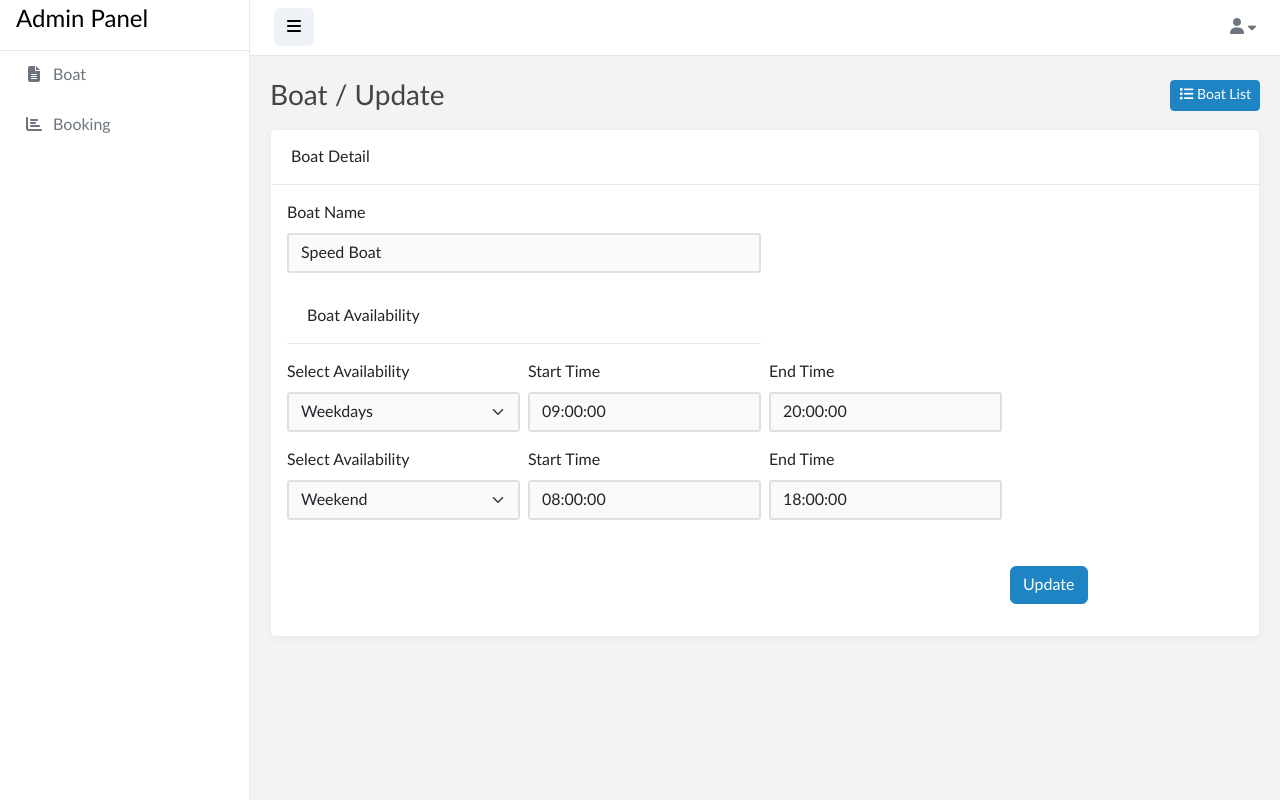
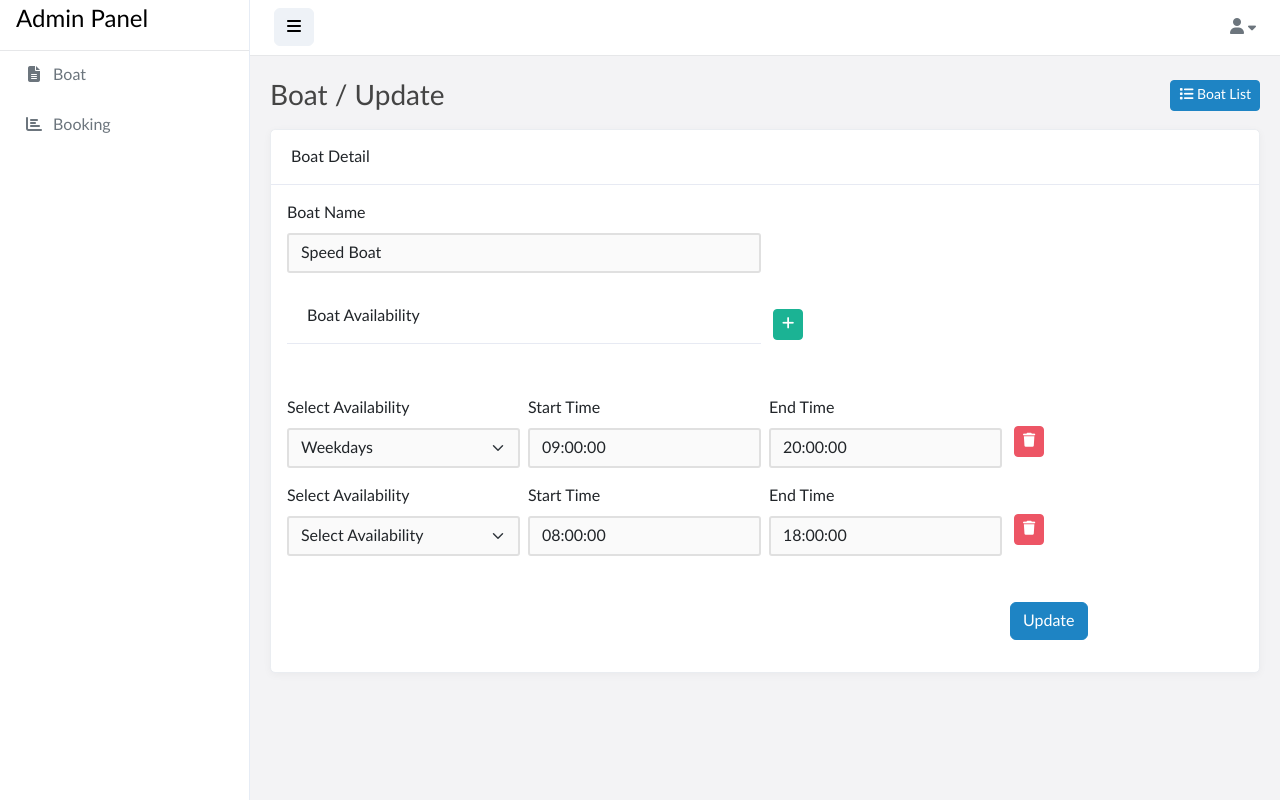
Before and after one commit to tanwiralam149/boat, a CodeIgniter app: page /boat/index.php/boatcontroller/edit/1 in a window 1280 px wide. Run offline with CodeIgniter, Linux system fonts and the light colour scheme; data comes from the database, SQL or seed files in the repository; some libraries are stand-ins or nearby versions.

Commit message:
AFTER MODIFICATION ASKED BY ANAND SIR BOAT ADD AND UPDATE MODIFIED

```diff
--- a/application/config/routes.php
+++ b/application/config/routes.php
@@ -1,7 +1,7 @@
 <?php
 defined('BASEPATH') OR exit('No direct script access allowed');
 
-$route['default_controller'] = 'Booking';
+$route['default_controller'] = 'BookingControllerFront';
 
 $route['admin'] = 'AuthController/login';
 $route['do_login'] = 'AuthController/do_login';
@@ -19,6 +19,6 @@ $route['update']='BoatController/update_boat';
 $route['booking/list']='BookingController/booking_list';
 $route['booking/delete']='BookingController/booking_delete';
 /*Booking for Frontend */
-$route['check-availability-type-time-acc-to-date']='Booking/check_availability_type_time_acc_to_date';
+$route['check-availability-type-time-acc-to-date']='BookingControllerFront/check_availability_type_time_acc_to_date';
 $route['404_override'] = '';
 $route['translate_uri_dashes'] = FALSE;
--- a/application/controllers/BoatController.php
+++ b/application/controllers/BoatController.php
@@ -10,11 +10,6 @@ class BoatController extends CI_Controller {
 	public function boat_list()
 	{
         $data['all_boats']=$this->Boat_model->get_all_boats_with_availability();
-
-        // echo "<pre>";
-        // print_r($data['all_boats']);
-
-
         $this->load->view('inc/header_view');
 		$this->load->view('boat/boat_list',$data);
         $this->load->view('inc/footer_view');
@@ -28,7 +23,20 @@ class BoatController extends CI_Controller {
 	}
 
 
+    public function check_boat_exists(){
+         $boat_name=$this->input->post('boat_name');
+         if ($this->Boat_model->boat_exists($boat_name)) {
+            $response = array(
+                'success' => true,
+            );
+        } else {
+            $response = array(
+                'success' => false,
+            );
+        }
 
+        echo json_encode($response);
+    }
     public function store(){
         $this->form_validation->set_rules('boat_name', 'Boat Name', 'required|trim|min_length[3]');
         if ($this->form_validation->run() == FALSE) {
@@ -87,6 +95,10 @@ class BoatController extends CI_Controller {
 
     public function edit($id){
         $data['boat']= $this->Boat_model->get_boat_with_availability($id);
+        // echo "<pre>";
+        // echo count($data['boat']['availabilities']);
+        // print_r($data['boat']);
+        // exit();
         if($data['boat']){
             $this->load->view('inc/header_view');
             $this->load->view('boat/boat_edit',$data);
@@ -106,18 +118,22 @@ class BoatController extends CI_Controller {
         $counter = $this->input->post('counter');
         $availability_data = [];
 
-        // $check_boat=$this->Boat_model->check_boat_exits($boat_id);
-        // if(!empty($check_boat)){
+        $check_boat=$this->Boat_model->check_boat_exits($boat_id);
+        if(!empty($check_boat)){
             for($i=1;$i<=$counter;$i++){
                 if (isset($_POST['availability_type_' . $i])) {
                     $availability_data[] = [
-                        'availability_type' => $this->input->post('availability_type_' . $i),
-                        'start_time'        => $this->input->post('start_time_' . $i),
-                        'end_time'          => $this->input->post('end_time_' . $i),
-                        'boat_id'          => $boat_id,
+                        'boat_availability_id'=>$this->input->post('boat_availability_id_'.$i),
+                        'availability_type' => $this->input->post('availability_type_'.$i),
+                        'start_time'        => $this->input->post('start_time_'.$i),
+                        'end_time'          => $this->input->post('end_time_'.$i),
+                        'boat_id'          =>  $boat_id,
                     ];
                 }
             }
+            // echo "<pre>";
+            // print_r($availability_data);
+            // exit();
 
             $result = $this->Boat_model->update_boat_with_availability($boat_name,$boat_id,$availability_data);
             if($result){
@@ -125,9 +141,9 @@ class BoatController extends CI_Controller {
             }else{
                 $this->session->set_flashdata('error', 'Failed to update boat.');
             }
-        // }else{
-        //     $this->session->set_flashdata('error', 'Invalid data.');
-        // }
+        }else{
+            $this->session->set_flashdata('error', 'Invalid data.');
+        }
 
         redirect('list');
     }
--- a/application/controllers/Booking.php
+++ b/application/controllers/BookingControllerFront.php
@@ -1,7 +1,7 @@
 <?php
 defined('BASEPATH') OR exit('No direct script access allowed');
 
-class Booking extends CI_Controller {
+class BookingControllerFront extends CI_Controller {
 
     public function __construct() {
         parent::__construct();
@@ -51,9 +51,7 @@ class Booking extends CI_Controller {
         if($hours < 2 ){
             echo json_encode(['success' => false, 'message' => 'Minimum 2-hour booking duration ','hours'=>$hours]);
         }else{
-
             $is_available = $this->Booking_model->check_boat_availability($boat_id, $booking_date, $start_time, $end_time);
-
             if ($is_available) {
                 echo json_encode(['success' =>true, 'message' => 'Boat is available for booking.','hours'=>$hours]);
             } else {
--- a/application/models/Boat_model.php
+++ b/application/models/Boat_model.php
@@ -56,14 +56,15 @@ class Boat_model extends CI_Model {
         $this->db->trans_start(); // Start transaction
 
          // Insert into boats table
-         $this->db->insert('boats', ['boat_name' => $boat_name]);
+         $this->db->insert('boats', ['boat_name' => $boat_name,'created_at'=>date('Y-m-d h:i:s')]);
          $boat_id = $this->db->insert_id(); // Get last inserted ID
 
          // Insert availability data
          foreach ($availability_data as $availability) {
+            $availability_type = $availability['availability_type'];
              $data = [
                  'boat_id'          => $boat_id,
-                 'availability_type' => $availability['availability_type'],
+                 'availability_type' =>$availability_type,
                  'start_time'       => $availability['start_time'],
                  'end_time'         => $availability['end_time']
              ];
@@ -96,14 +97,33 @@ class Boat_model extends CI_Model {
         $this->db->trans_start();
         //Boat Update Boat
         $this->db->where('id',$boat_id);
-        $this->db->update('boats',['boat_name'=>$boat_name]);
+        $this->db->update('boats',['boat_name'=>$boat_name,'updated_at'=>date('Y-m-d h:i:s')]);
         //Delete Old Availability
-        $this->db->where('boat_id',$boat_id);
-        $this->db->delete('boat_availability');
-        //Insert New Availability
+        // $this->db->where('boat_id',$boat_id);
+        // $this->db->delete('boat_availability');
+        //Insert New Availability and Update Old Availability
 
         foreach ($availability_data as $data) {
-            $this->db->insert('boat_availability', $data);
+            if($data['boat_availability_id']==""){
+                $insert_data=array(
+                    'availability_type' =>$data['availability_type'],
+                    'start_time' =>$data['start_time'],
+                    'end_time' =>$data['end_time'],
+                    'boat_id' =>$data['boat_id'],
+                );
+                $this->db->insert('boat_availability', $insert_data);
+            }else{
+                $update_data=array(
+                    'id' =>$data['boat_availability_id'],
+                    'availability_type' =>$data['availability_type'],
+                    'start_time' =>$data['start_time'],
+                    'end_time' =>$data['end_time'],
+                    'boat_id' =>$data['boat_id'],
+                );
+                $this->db->where("id",$data['boat_availability_id']);
+                $this->db->update('boat_availability', $update_data);
+            }
+
         }
         $this->db->trans_complete(); // Complete transaction
         return $this->db->trans_status(); // Return transaction status (TRUE or FALSE)
--- a/application/models/Booking_model.php
+++ b/application/models/Booking_model.php
@@ -31,7 +31,7 @@ class Booking_model extends CI_Model {
    public function check_availability_type_time_acc_to_date($booking_date,$boat_id){
         //Boat Availability Type from Date
         $day_of_week=date("N",strtotime($booking_date)); // 1 = Monday, 7 = Sunday
-        $availability_type=($day_of_week >=6) ?  'weekend' : 'weekdays'; // Determine availability type
+        $availability_type=($day_of_week >=6) ?  'weekends' : 'weekdays'; // Determine availability type
 
         $this->db->where("boat_id",$boat_id);
         $this->db->where("availability_type",$availability_type);
@@ -43,7 +43,7 @@ class Booking_model extends CI_Model {
 
    public function check_boat_availability($boat_id, $booking_date, $start_time, $end_time) {
     $day_of_week = date('N', strtotime($booking_date)); // 1 = Monday, 7 = Sunday
-    $availability_type = ($day_of_week >= 6) ? 'weekend' : 'weekday';
+    $availability_type = ($day_of_week >= 6) ? 'weekends' : 'weekdays';
 
     //  Check if the boat is already booked
     $this->db->select('COUNT(*) as total');
--- a/application/views/boat/boat_edit.php
+++ b/application/views/boat/boat_edit.php
@@ -24,10 +24,14 @@
                            <div class="card-header">Boat Availability</div>
                         </div>
                         <div class="mb-3 col-md-6">
-                           <!-- <div class="mb-3 col-md-3">
+
+
+
+                           <div class="mb-3 col-md-3">
                               <label for="end_time" class="form-label"></label>
                               <button type="button" class="btn btn-success btn-sm" id="add-availability" style="margin-top:20px;"><i class="fas fa-plus"></i> </button><br><br>
-                           </div> -->
+                           </div>
+
                         </div>
                      </div>
                      <?php $counter = 1; ?>
@@ -35,12 +39,15 @@
                         if($boat['availabilities']){
                           foreach($boat['availabilities'] as $availability){ ?>
                      <div class="row g-2" id="add_<?php echo $counter; ?>">
+                     <input type="hidden" class="form-control" name="boat_availability_id_<?php echo $counter; ?>"
+                     value="<?php echo $availability['id']; ?>">
                         <div class="mb-3 col-md-3">
                            <label for="availability_type" class="form-label">Select Availability</label>
                            <select name="availability_type_<?php echo $counter; ?>" class="form-select" required>
                               <option value="" >Select Availability</option>
-                              <option value="weekend" <?php echo $availability['availability_type']=='weekend' ? 'selected' :'' ?>>Weekend</option>
                               <option value="weekdays" <?php echo $availability['availability_type']=='weekdays' ? 'selected' :'' ?>>Weekdays</option>
+                              <option value="weekends" <?php echo $availability['availability_type']=='weekends' ? 'selected' :'' ?>>Weekends</option>
+
                            </select>
                         </div>
                         <div class="mb-3 col-md-3">
@@ -52,10 +59,10 @@
                            <label for="end_time" class="form-label">End Time</label>
                            <input type="text" class="form-control end_time" value="<?php echo $availability['end_time']?>" id="end_time" name="end_time_<?php echo $counter; ?>" placeholder="End Time" required>
                         </div>
-                        <!-- <div class="mb-3 col-md-3">
+                        <div class="mb-3 col-md-3">
                            <label for="end_time" class="form-label"></label>
                            <button type="button" class="btn btn-danger btn-sm remove-availability" data-id="<?php echo $counter; ?>"  style="margin-top:30px;"><i class="fas fa-trash"></i> </button>
-                        </div> -->
+                        </div>
                      </div>
                      <?php $counter++; ?>
                      <?php } } ?>
@@ -117,8 +124,9 @@
                            <label for="availability_type" class="form-label">Select Availability</label>
                            <select name="availability_type_${counter}" class="form-select" required>
                               <option value="" >Select Availability</option>
-                              <option value="weekend">Weekend</option>
-                              <option value="weekdays">Weekdays</option>
+                                <option value="weekdays">weekdays</option>
+                                <option value="weekends">Weekends</option>
+
                            </select>
                         </div>
                         <div class="mb-3 col-md-3">
--- a/application/views/boat_booking_front.php
+++ b/application/views/boat_booking_front.php
@@ -201,7 +201,7 @@
              if (boat_id && booking_date && start_time && end_time) {
                  $.ajax({
                      type: "POST",
-                     url: "<?= base_url('booking/check_boat_availability'); ?>",
+                     url: "<?= base_url('BookingControllerFront/check_boat_availability'); ?>",
                      data: { boat_id: boat_id, booking_date: booking_date, start_time: start_time, end_time: end_time },
                      dataType: "json",
                      success: function(response) {
@@ -246,7 +246,7 @@
 
                  $.ajax({
                      type:"POST",
-                     url:"<?php echo base_url('booking/create_boat_booking')?>",
+                     url:"<?php echo base_url('BookingControllerFront/create_boat_booking')?>",
                      data:{
                         name:name,
                         email:email,
--- a/application/views/login_view.php
+++ b/application/views/login_view.php
@@ -22,7 +22,7 @@
         <p style="color: red;"><?php echo $this->session->flashdata('error'); ?></p>
     <?php endif; ?>
                     </div>
-                    <h6 class="mb-4 text-muted">Admin Login to your account</h6>
+                    <h2 class="mb-4 text-muted">Admin Login </h2>
                     <form method="post" action="<?php echo base_url('do_login'); ?>">
                         <div class="mb-3 text-start">
                             <label for="text" class="form-label">Email address</label>
```
Also changed, not shown: application/views/boat/boat_add.php (+43 -17 lines).
